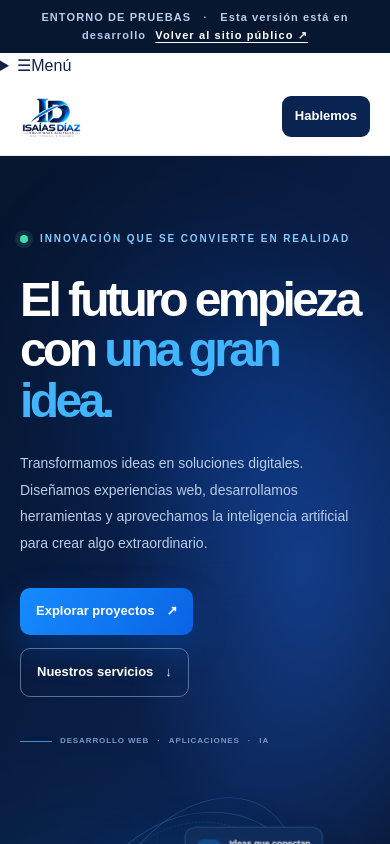
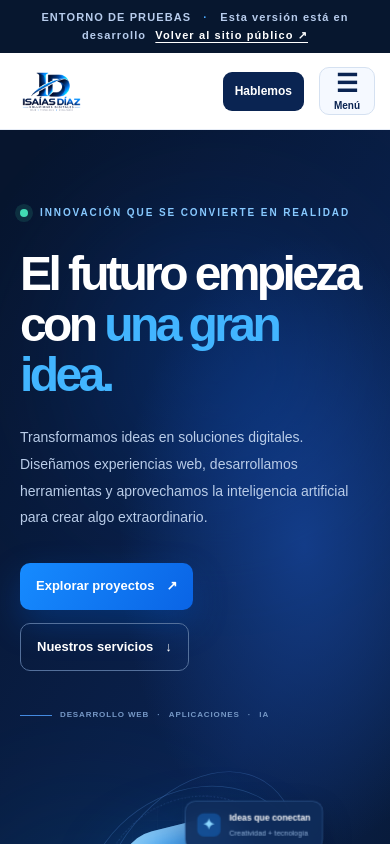
Before and after one commit to roshi2709/isaiasdiaz-web, a Next.js app: page /prueba in a window 390 px wide. Shown: the top 844 px of the page. Built offline with nearby package versions, Linux system fonts and the light colour scheme.

Commit message:
style: responsive dropdown menu for preview site

```diff
--- a/src/app/globals.css
+++ b/src/app/globals.css
@@ -414,3 +414,21 @@ a:focus-visible,button:focus-visible{outline:3px solid var(--accent);outline-off
 .studio-legal-contact{margin-top:36px;padding:16px 20px;background:#eaf3ff;border-radius:12px}
 @media(max-width:700px){.studio-footer .studio-footer-layout{grid-template-columns:repeat(2,minmax(0,1fr));gap:26px}.studio-footer-identity{grid-column:1/-1}.studio-footer .studio-footer-bottom{align-items:flex-start;flex-direction:column}.studio-legal-content{padding-top:40px;padding-bottom:60px}}
 @media(max-width:380px){.studio-footer .studio-footer-layout{grid-template-columns:1fr}.studio-footer-identity{grid-column:auto}}
+
+/* Mobile preview navigation: visible replacement for hidden desktop links */
+.studio-mobile-menu{display:none}
+@media(max-width:760px){
+ .studio-header{position:relative;z-index:20}
+ .studio-header-inner{padding-right:86px;gap:10px}
+ .studio-header-cta{font-size:12px;padding:10px 12px;white-space:nowrap}
+ .studio-mobile-menu{display:block;position:absolute;top:50%;right:15px;transform:translateY(-50%);z-index:30}
+ .studio-mobile-menu summary{display:flex;flex-direction:column;align-items:center;justify-content:center;gap:0;min-width:56px;min-height:48px;border:1px solid #d5e1f1;border-radius:10px;background:#f5f9ff;color:#0a2452;font-size:10px;font-weight:800;cursor:pointer;list-style:none}
+ .studio-mobile-menu summary::-webkit-details-marker{display:none}
+ .studio-menu-bars{font-size:25px;line-height:1.2}
+ .studio-mobile-menu[open] summary{background:#e4f0ff}
+ .studio-mobile-menu nav{display:flex;position:absolute;top:calc(100% + 12px);right:0;width:min(290px,calc(100vw - 30px));flex-direction:column;gap:0;padding:8px;background:#fff;border:1px solid #d5e1f1;border-radius:14px;box-shadow:0 18px 42px #07172f35}
+ .studio-mobile-menu nav a{display:block;color:#183a64;font-size:15px;font-weight:700;padding:12px 14px;border-radius:8px}
+ .studio-mobile-menu nav a:hover,.studio-mobile-menu nav a:focus-visible{background:#eaf3ff;color:#075ac2}
+ .studio-mobile-menu summary:focus-visible{outline:3px solid #168bff;outline-offset:3px}
+}
+@media(max-width:380px){.studio-header-inner{padding-right:78px}.studio-header-cta{font-size:11px;padding:9px 10px}.studio-mobile-menu{right:10px}}
```
